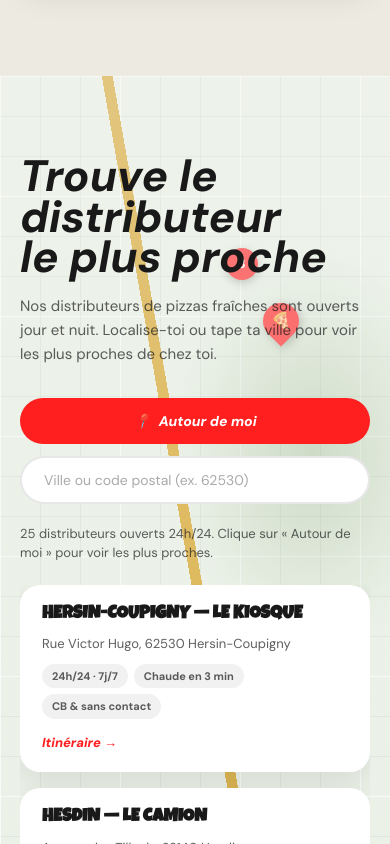
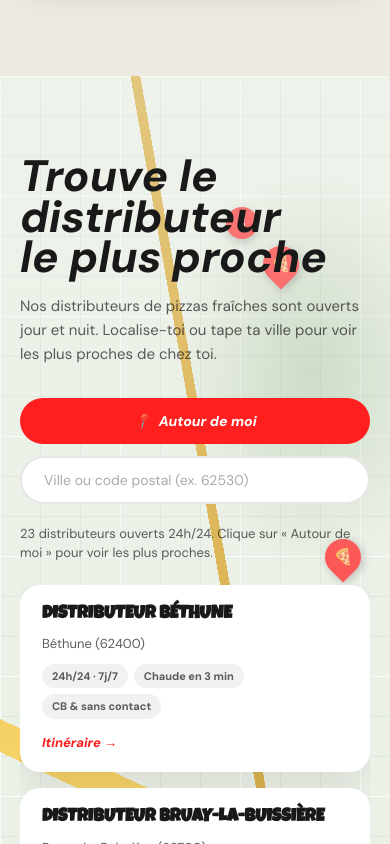
Before and after one commit to steevergu/pizzafamily, a plain HTML site: page index.html in a window 390 px wide. Shown: the part 11156-12000 px from the top of the page. Drawn offline with Linux system fonts and the light colour scheme.

Commit message:
Drop kiosque/camion from distributors, always show complete rows
The Kiosque and Camion are not vending machines and already have their own section with hours and contact details just above, so they no longer belong in this list — 23 actual distributors remain.

The collapsed count was a fixed 6, which left a ragged half-filled second row at 4-column widths. Derive it from the grid's computed column count instead (columns × 2), so the collapsed state is always exactly two full rows at every breakpoint, and re-render on resize when the column count changes.

Co-Authored-By: Claude Sonnet 5 <noreply@anthropic.com>

```diff
--- a/index.html
+++ b/index.html
@@ -2461,20 +2461,6 @@ a:focus-visible, button:focus-visible, input:focus-visible, .cat-btn:focus-visib
                  pas trié par distance.
    ============================================================ */
 var DISTRIBUTEURS = [
-  /* --- Points de vente réels, adresses confirmées --- */
-  {
-    nom: 'Hersin-Coupigny — Le Kiosque',
-    ville: 'Hersin-Coupigny', cp: '62530',
-    adr: 'Rue Victor Hugo, 62530 Hersin-Coupigny',
-    lat: 50.4478, lng: 2.6483
-  },
-  {
-    nom: 'Hesdin — Le Camion',
-    ville: 'Hesdin', cp: '62140',
-    adr: 'Avenue des Tilleuls, 62140 Hesdin',
-    lat: 50.3736, lng: 2.0386
-  },
-
   /* --- ⚠ EMPLACEMENTS PROVISOIRES — À CONFIRMER PAR LE CLIENT ⚠ ---
      Communes réelles du secteur avec coordonnées de centre-ville, mises ici
      pour visualiser et tester la section avec un volume réaliste.
@@ -2530,7 +2516,14 @@ var DISTRIBUTEURS = [
   }
 
   var expanded = false;
-  var VISIBLE = 6;
+
+  /* Nombre de cartes repliées = 2 rangées pleines.
+     On lit le nombre de colonnes réellement calculé par la grille (il change
+     selon la largeur), pour ne jamais laisser une rangée incomplète. */
+  function visibleCount() {
+    var cols = getComputedStyle(listEl).gridTemplateColumns.split(' ').filter(Boolean).length;
+    return Math.max(2, cols) * 2;
+  }
 
   function render() {
     var q = (searchEl.value || '').trim().toLowerCase();
@@ -2572,8 +2565,9 @@ var DISTRIBUTEURS = [
         'Clique sur « Autour de moi » pour voir les plus proches.';
     }
 
-    var hidden = Math.max(0, items.length - VISIBLE);
-    var shown  = (expanded || !hidden) ? items : items.slice(0, VISIBLE);
+    var visible = visibleCount();
+    var hidden  = Math.max(0, items.length - visible);
+    var shown   = (expanded || !hidden) ? items : items.slice(0, visible);
 
     listEl.innerHTML = shown.map(function (d) {
       var dest = (d.lat != null && d.lng != null) ? (d.lat + ',' + d.lng) : d.adr;
@@ -2639,6 +2633,13 @@ var DISTRIBUTEURS = [
     }
   });
 
+  // Le nombre de colonnes change avec la largeur : on recalcule le repli
+  var resizeTimer;
+  window.addEventListener('resize', function () {
+    clearTimeout(resizeTimer);
+    resizeTimer = setTimeout(render, 150);
+  });
+
   render();
 })();
 </script>
```
